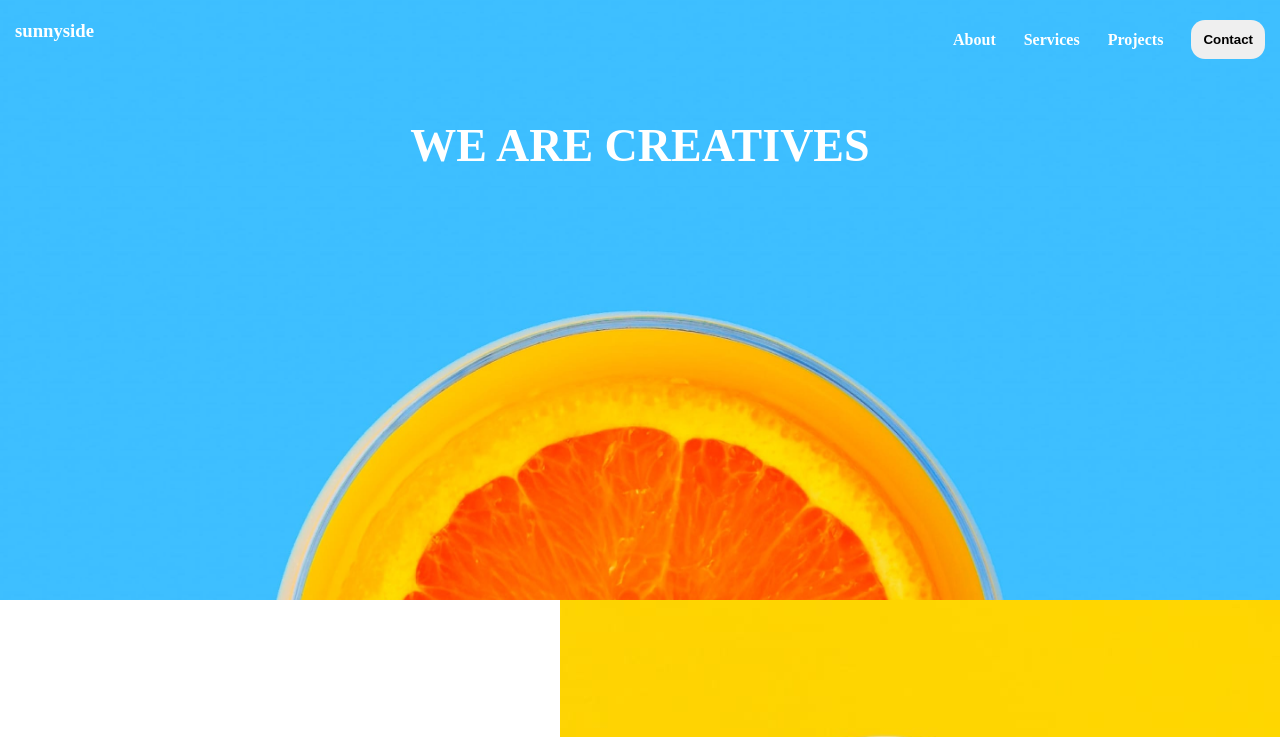
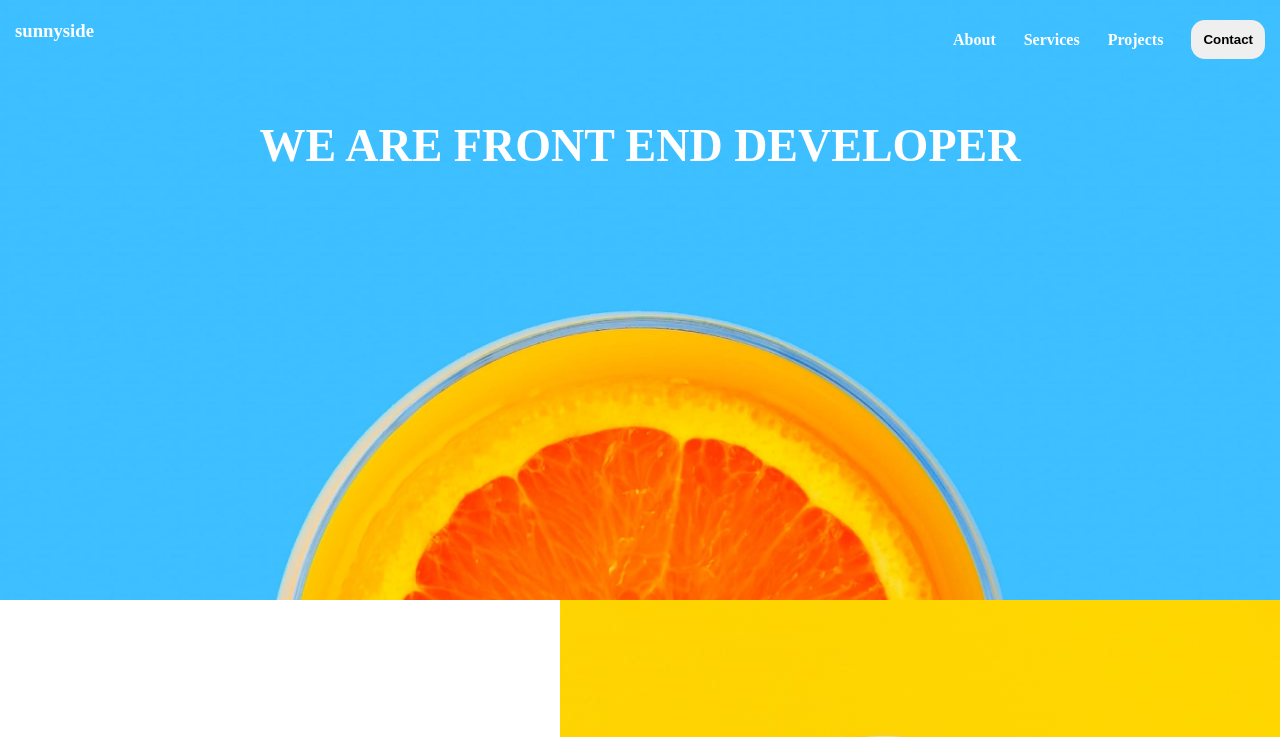
Before and after one commit to abdouAoufi/orange, a plain HTML site: page index.html in a window 1280 px wide. Shown: the top 737 px of the page. Drawn offline with Linux system fonts and the light colour scheme; files whose address does not match are found by name.

Commit message:
change header

```diff
--- a/index.html
+++ b/index.html
@@ -25,7 +25,7 @@
         </nav>
 
         <div>
-            <h1 id="header-title">We are creatives</h1>
+            <h1 id="header-title">We are front end developer</h1>
         </div>
     </header>
 
```
